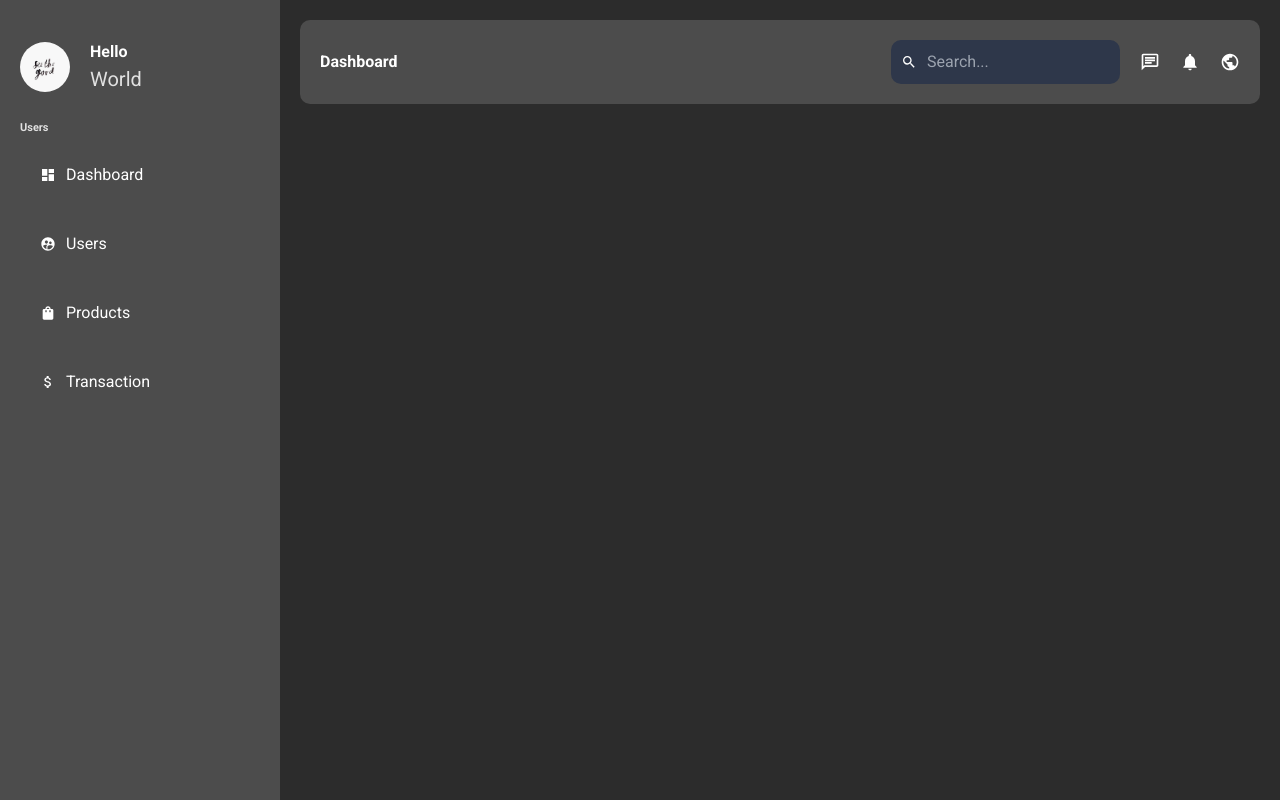
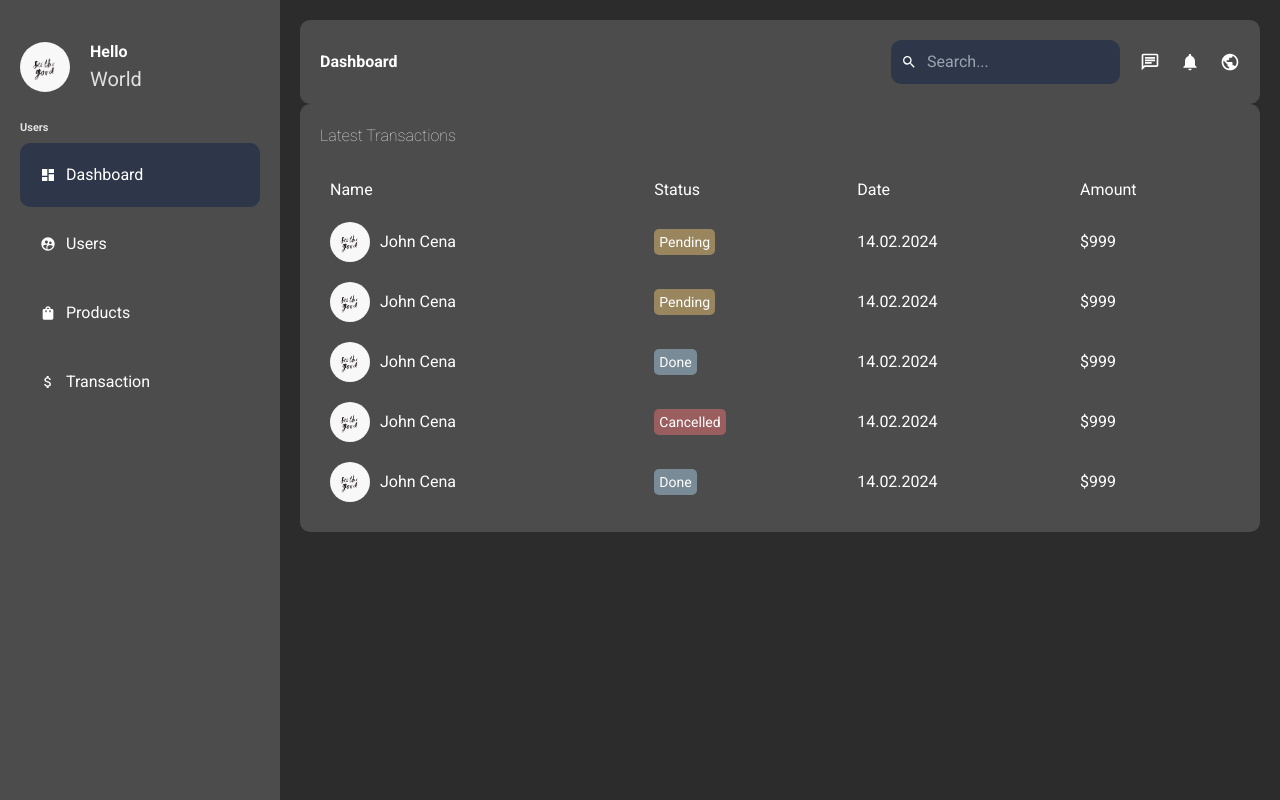
Before and after one commit to prince1096/nextjsdashboard, a Next.js app: page /dashboard in a window 1280 px wide. Built offline with nearby package versions, Linux system fonts and the light colour scheme.

Commit message:
transaction page

```diff
--- a/app/components/ui/sidebar/menuLink/menuLink.jsx
+++ b/app/components/ui/sidebar/menuLink/menuLink.jsx
@@ -1,10 +1,19 @@
+"use client";
+
 import Link from "next/link";
 import styles from "./menuLink.module.css";
+import { usePathname } from "next/navigation";
 
 const MenuLink = ({ item }) => {
+  const pathname = usePathname();
   return (
     <div>
-      <Link href={item.path} className={styles.container}>
+      <Link
+        href={item.path}
+        className={`${styles.container} ${
+          pathname === item.path && styles.active
+        }`}
+      >
         {item.icon}
         {item.title}
       </Link>
--- /dev/null
+++ b/app/components/ui/transactions/transactions.jsx
@@ -0,0 +1,125 @@
+import Image from "next/image";
+import styles from "./transactions.module.css";
+
+const Transactions = () => {
+  return (
+    <div className={styles.container}>
+      <h2 className={styles.title}>Latest Transactions</h2>
+      <table className={styles.table}>
+        <thead>
+          <tr>
+            <td>Name</td>
+            <td>Status</td>
+            <td>Date</td>
+            <td>Amount</td>
+          </tr>
+        </thead>
+        <tbody>
+          <tr>
+            <td>
+              <div className={styles.user}>
+                <Image
+                  src="/logo.jpeg"
+                  alt=""
+                  width={40}
+                  height={40}
+                  className={styles.userImage}
+                />
+                John Cena
+              </div>
+            </td>
+            <td>
+              <span className={`${styles.status} ${styles.pending}`}>
+                Pending
+              </span>
+            </td>
+            <td>14.02.2024</td>
+            <td>$999</td>
+          </tr>
+          <tr>
+            <td>
+              <div className={styles.user}>
+                <Image
+                  src="/logo.jpeg"
+                  alt=""
+                  width={40}
+                  height={40}
+                  className={styles.userImage}
+                />
+                John Cena
+              </div>
+            </td>
+            <td>
+              <span className={`${styles.status} ${styles.pending}`}>
+                Pending
+              </span>
+            </td>
+            <td>14.02.2024</td>
+            <td>$999</td>
+          </tr>
+          <tr>
+            <td>
+              <div className={styles.user}>
+                <Image
+                  src="/logo.jpeg"
+                  alt=""
+                  width={40}
+                  height={40}
+                  className={styles.userImage}
+                />
+                John Cena
+              </div>
+            </td>
+            <td>
+              <span className={`${styles.status} ${styles.done}`}>Done</span>
+            </td>
+            <td>14.02.2024</td>
+            <td>$999</td>
+          </tr>
+          <tr>
+            <td>
+              <div className={styles.user}>
+                <Image
+                  src="/logo.jpeg"
+                  alt=""
+                  width={40}
+                  height={40}
+                  className={styles.userImage}
+                />
+                John Cena
+              </div>
+            </td>
+            <td>
+              <span className={`${styles.status} ${styles.cancel}`}>
+                Cancelled
+              </span>
+            </td>
+            <td>14.02.2024</td>
+            <td>$999</td>
+          </tr>
+          <tr>
+            <td>
+              <div className={styles.user}>
+                <Image
+                  src="/logo.jpeg"
+                  alt=""
+                  width={40}
+                  height={40}
+                  className={styles.userImage}
+                />
+                John Cena
+              </div>
+            </td>
+            <td>
+              <span className={`${styles.status} ${styles.done}`}>Done</span>
+            </td>
+            <td>14.02.2024</td>
+            <td>$999</td>
+          </tr>
+        </tbody>
+      </table>
+    </div>
+  );
+};
+
+export default Transactions;
--- /dev/null
+++ b/app/components/ui/transactions/transactions.module.css
@@ -0,0 +1,49 @@
+.container {
+  background-color: var(--bgSec);
+  padding: 20px;
+  border-radius: 10px;
+}
+
+.title {
+  margin-bottom: 20px;
+  font-weight: 200;
+  color: var(--textSec);
+}
+
+.table {
+  width: 100%;
+}
+
+.table td {
+  padding: 10px;
+}
+
+.user {
+  display: flex;
+  gap: 10px;
+  align-items: center;
+}
+
+.userImage {
+  object-fit: cover;
+  border-radius: 50%;
+}
+
+.pending {
+  background-color: #f7cb7375;
+}
+
+.status {
+  border-radius: 5px;
+  padding: 5px;
+  font-size: 14px;
+  color: white;
+}
+
+.done {
+  background-color: #afd6ee75;
+}
+
+.cancel {
+  background-color: #f7737375;
+}
--- a/app/dashboard/layout.jsx
+++ b/app/dashboard/layout.jsx
@@ -11,8 +11,8 @@
       </div>
       <div className={styles.content}>
         <Navbar />
+        {children}
       </div>
-      {children}
     </div>
   );
 };
--- a/app/dashboard/page.jsx
+++ b/app/dashboard/page.jsx
@@ -1,5 +1,13 @@
+// import Transactions from "./transactions/page";
+
+import Transactions from "../components/ui/transactions/transactions";
+
 const Dashboard = () => {
-  return <div></div>;
+  return (
+    <div>
+      <Transactions />
+    </div>
+  );
 };
 
 export default Dashboard;
--- /dev/null
+++ b/app/dashboard/products/page.jsx
@@ -0,0 +1,5 @@
+const ProductPage = () => {
+  return <div>Product</div>;
+};
+
+export default ProductPage;
--- /dev/null
+++ b/app/dashboard/transactions/page.jsx
@@ -0,0 +1,5 @@
+const Transactions = () => {
+  return <div></div>;
+};
+
+export default Transactions;
```
